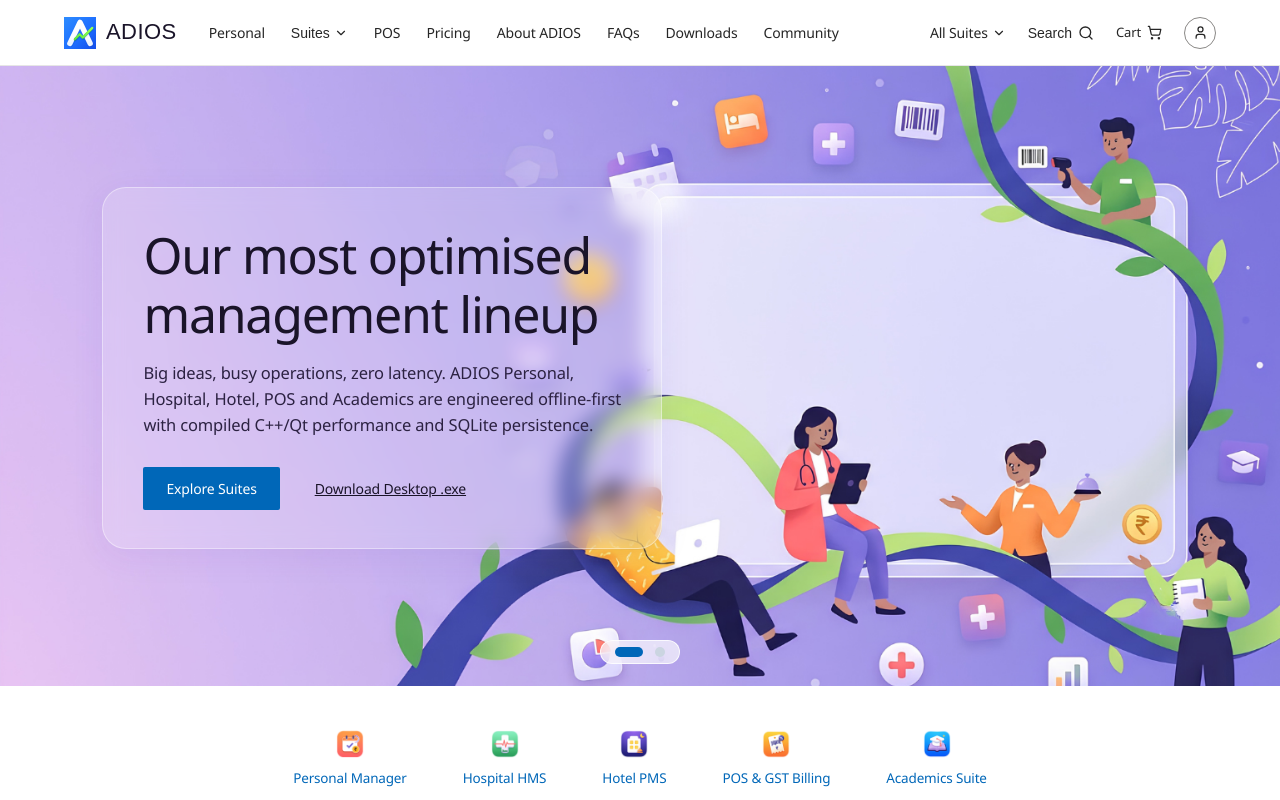
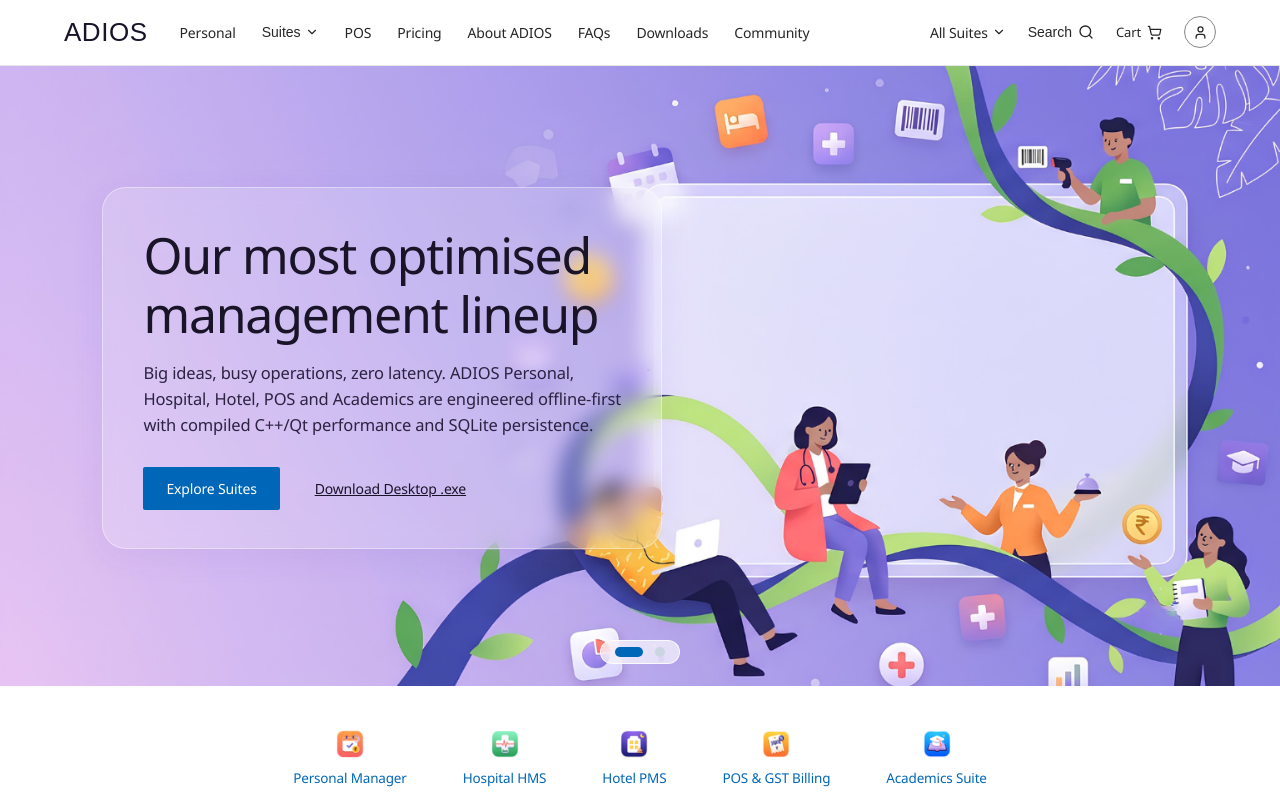
Before and after one commit to sayanjc3639q/ADIOS, a Next.js app in the folder web/: page / in a window 1280 px wide. Shown: the top 800 px of the page. Built offline with nearby package versions, Linux system fonts and the light colour scheme; a web font is replaced by a local one.

Commit message:
remove SVG icon before ADIOS logo in top navigation bar

```diff
--- a/web/app/page.tsx
+++ b/web/app/page.tsx
@@ -193,18 +193,8 @@ export default function HomePage() {
         <div style={{ width: '100%', display: 'flex', alignItems: 'center', justifyContent: 'space-between' }}>
           {/* Left: ADIOS Logo Mark & Brand + Navigation */}
           <div style={{ display: 'flex', alignItems: 'center', gap: '32px' }}>
-            <Link href="/" style={{ display: 'flex', alignItems: 'center', gap: '10px', textDecoration: 'none' }}>
-              <div style={{ position: 'relative', width: '32px', height: '32px' }}>
-                <Image
-                  src="/gemini-svg.svg"
-                  alt="ADIOS Logo"
-                  width={32}
-                  height={32}
-                  style={{ objectFit: 'contain' }}
-                  priority
-                />
-              </div>
-              <span style={{ fontSize: '22px', fontWeight: 400, color: '#1a1429', fontFamily: 'var(--font-display)', letterSpacing: '0.02em' }}>
+            <Link href="/" style={{ display: 'flex', alignItems: 'center', textDecoration: 'none' }}>
+              <span style={{ fontSize: '26px', fontWeight: 400, color: '#1a1429', fontFamily: 'var(--font-display)', letterSpacing: '0.02em' }}>
                 ADIOS
               </span>
             </Link>
```
